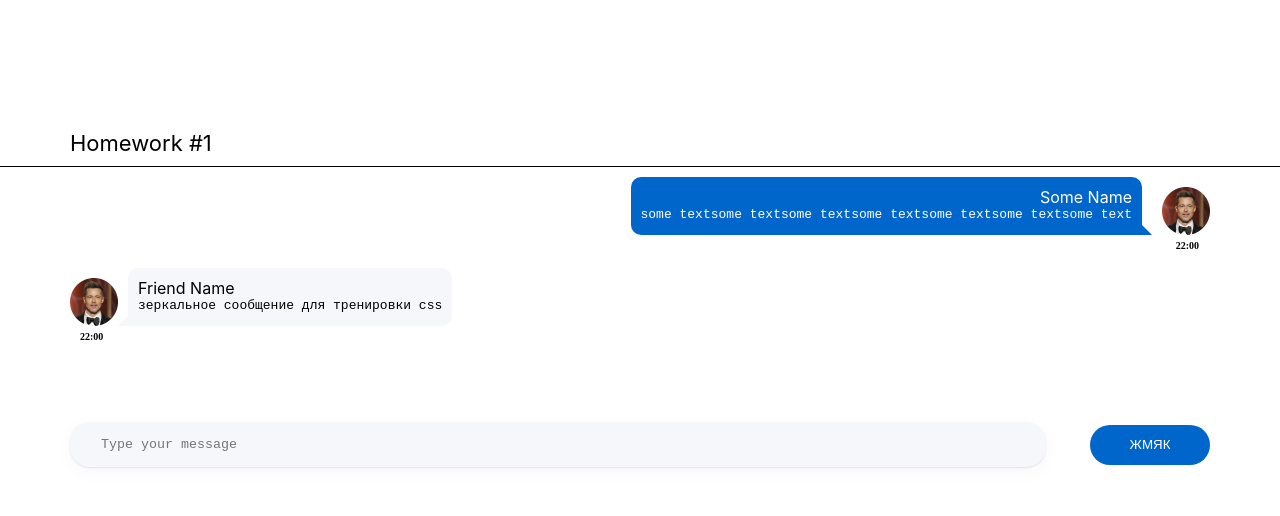
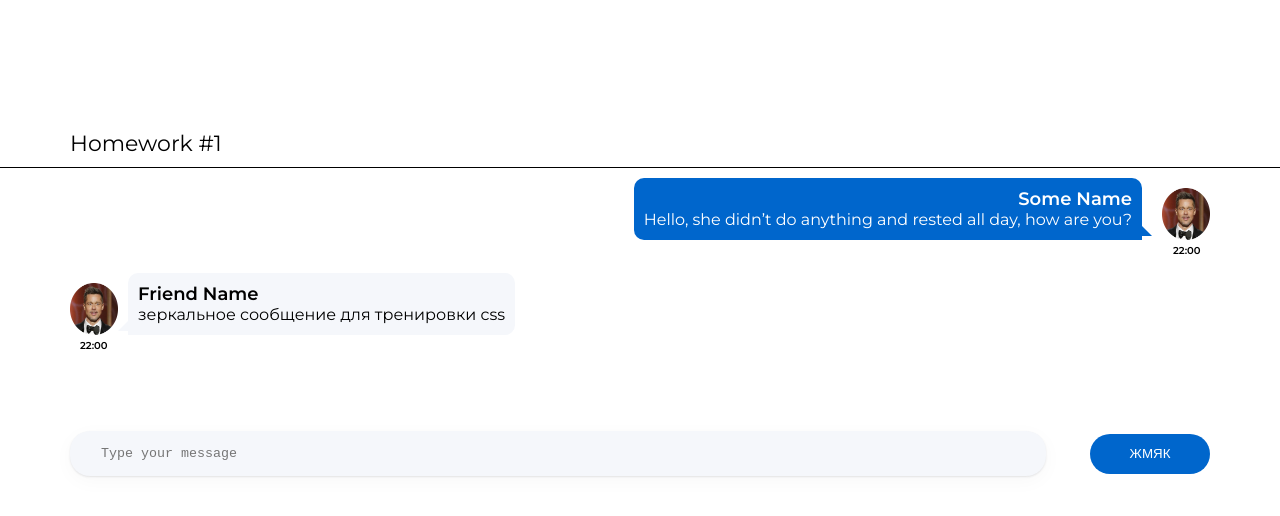
Before and after one commit to bababanana1995/homeWork, a React (Create React App) app: page / in a window 1280 px wide. Shown: the top 516 px of the page. Built offline with nearby package versions, Linux system fonts and the light colour scheme.

Commit message:
отредачено

```diff
--- a/package.json
+++ b/package.json
@@ -1,6 +1,6 @@
 {
-  "name": "hws2",
-  "homepage": "https://bababanana1995.github.io/portfolio",
+  "name": "homework",
+  "homepage": "https://bababanana1995.github.io/homeWork",
   "version": "0.1.0",
   "private": true,
   "dependencies": {
--- a/public/index.html
+++ b/public/index.html
@@ -2,6 +2,9 @@
 <html lang="en">
   <head>
     <meta charset="utf-8" />
+    <link rel="preconnect" href="https://fonts.googleapis.com">
+    <link rel="preconnect" href="https://fonts.gstatic.com" crossorigin>
+    <link href="https://fonts.googleapis.com/css2?family=Montserrat:wght@400;600&display=swap" rel="stylesheet">
     <link rel="icon" href="%PUBLIC_URL%/favicon.ico" />
     <meta name="viewport" content="width=device-width, initial-scale=1" />
     <meta name="theme-color" content="#000000" />
--- a/src/index.css
+++ b/src/index.css
@@ -6,7 +6,7 @@
 
 body {
     margin: 0;
-    font-family: -apple-system, BlinkMacSystemFont, 'Segoe UI', 'Roboto',
+    font-family: 'Montserrat', -apple-system, BlinkMacSystemFont, 'Segoe UI', 'Roboto',
     'Oxygen', 'Ubuntu', 'Cantarell', 'Fira Sans', 'Droid Sans',
     'Helvetica Neue', sans-serif;
     -webkit-font-smoothing: antialiased;
--- a/src/s2-homeworks/hw01/HW1.tsx
+++ b/src/s2-homeworks/hw01/HW1.tsx
@@ -35,7 +35,7 @@ export const message0: MessageType = {
         name: 'Some Name',  // можно менять
     },
     message: {
-        text: 'some textsome textsome textsome textsome textsome textsome text', // можно менять
+        text: 'Hello, she didn’t do anything and rested all day, how are you?', // можно менять
         time: '22:00', // можно менять
     },
 }
--- a/src/s2-homeworks/hw01/friend-message/FriendMessage.module.css
+++ b/src/s2-homeworks/hw01/friend-message/FriendMessage.module.css
@@ -1,3 +1,4 @@
+
 .friendMessage {
     padding: 10px 50px 23px 70px;
     align-items: start;
@@ -35,11 +36,19 @@
 }
 
 .friendName {
-
+    font-family: 'Montserrat', sans-serif;
+    font-style: normal;
+    font-weight: 600;
+    font-size: 18px;
+    line-height: 22px;
 }
 
 .friendMessageText {
-
+    font-family: 'Montserrat', sans-serif;
+    font-style: normal;
+    font-weight: 400;
+    font-size: 16px;
+    line-height: 20px;
 }
 
 .friendTime {
@@ -48,7 +57,7 @@
     width: 26px;
     height: 12px;
     left: 80px;
-    font-family: 'Montserrat';
+    font-family: 'Montserrat', sans-serif;
     font-style: normal;
     font-weight: 600;
     font-size: 10px;
--- a/src/s2-homeworks/hw01/message/Message.module.css
+++ b/src/s2-homeworks/hw01/message/Message.module.css
@@ -36,12 +36,21 @@
 }
 
 .name {
-
+    font-family: 'Montserrat', sans-serif;
+    font-style: normal;
+    font-weight: 600;
+    font-size: 18px;
+    line-height: 22px;
 }
 
 .messageText {
     text-align: center;
     max-width: 500px;
+    font-family: 'Montserrat', sans-serif;
+    font-style: normal;
+    font-weight: 400;
+    font-size: 16px;
+    line-height: 20px;
 }
 
 .time {
@@ -51,7 +60,7 @@
     height: 12px;
     left: 1173px;
 
-    font-family: 'Montserrat';
+    font-family: 'Montserrat', sans-serif;
     font-style: normal;
     font-weight: 600;
     font-size: 10px;
```
Also changed, not shown: 1 other file (tests, documents, lock files or other folders).
